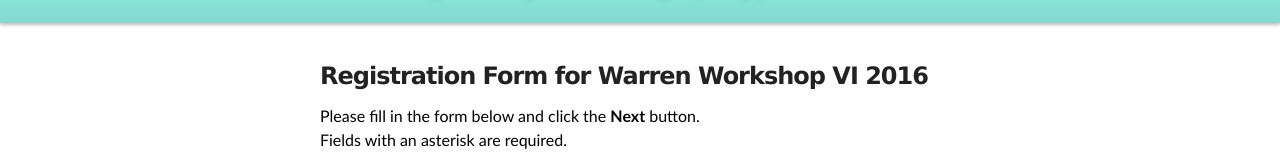
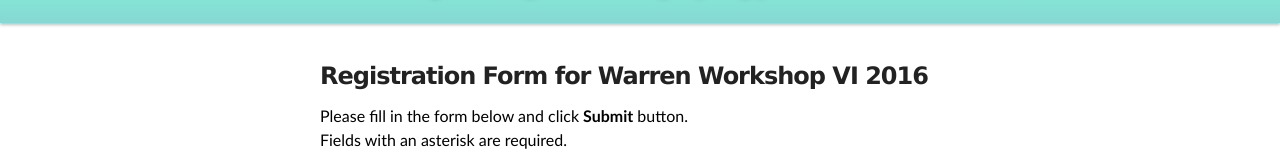
Before and after one commit to yamazakiM/test_warren2016, a Jekyll site: the page built from registration/register.html, in a window 1280 px wide and 900 px high, cut to the strip 0-334 px from the top of the window. Shown: the part 171-331 px from the top of the strip. Built offline with Jekyll 4.4.1, drawn with Linux system fonts in a browser that asks for light colours; nearby versions of some CDN libraries; library files that are not in the unit come from our copies.

Commit message:
Update register.html

```diff
--- a/registration/register.html
+++ b/registration/register.html
@@ -8,8 +8,8 @@
     <h3 id="location">Registration Form for Warren Workshop VI 2016</h3>
     <hr>
 <div class="divLayoutContentMain">
-		<p>Please fill in the form below and click the <strong>Next</strong> button.<br>
+		<p>Please fill in the form below and click <strong>Submit</strong> button.<br>
 		Fields with an asterisk are required.<br>
 		</p>
 
-		<iframe src="https://docs.google.com/forms/d/1khHnl2zOKADkaAvQ24FbkfDZQ_HqGeNiQUqLPtyn8Vo/viewform?embedded=true" width="800" height="2000" frameborder="0" marginheight="0" marginwidth="0">読み込んでいます...</iframe>
+	<iframe src="https://docs.google.com/forms/d/1khHnl2zOKADkaAvQ24FbkfDZQ_HqGeNiQUqLPtyn8Vo/viewform?embedded=true" width="760" height="2500" frameborder="0" marginheight="0" marginwidth="0">読み込んでいます...</iframe>
```
